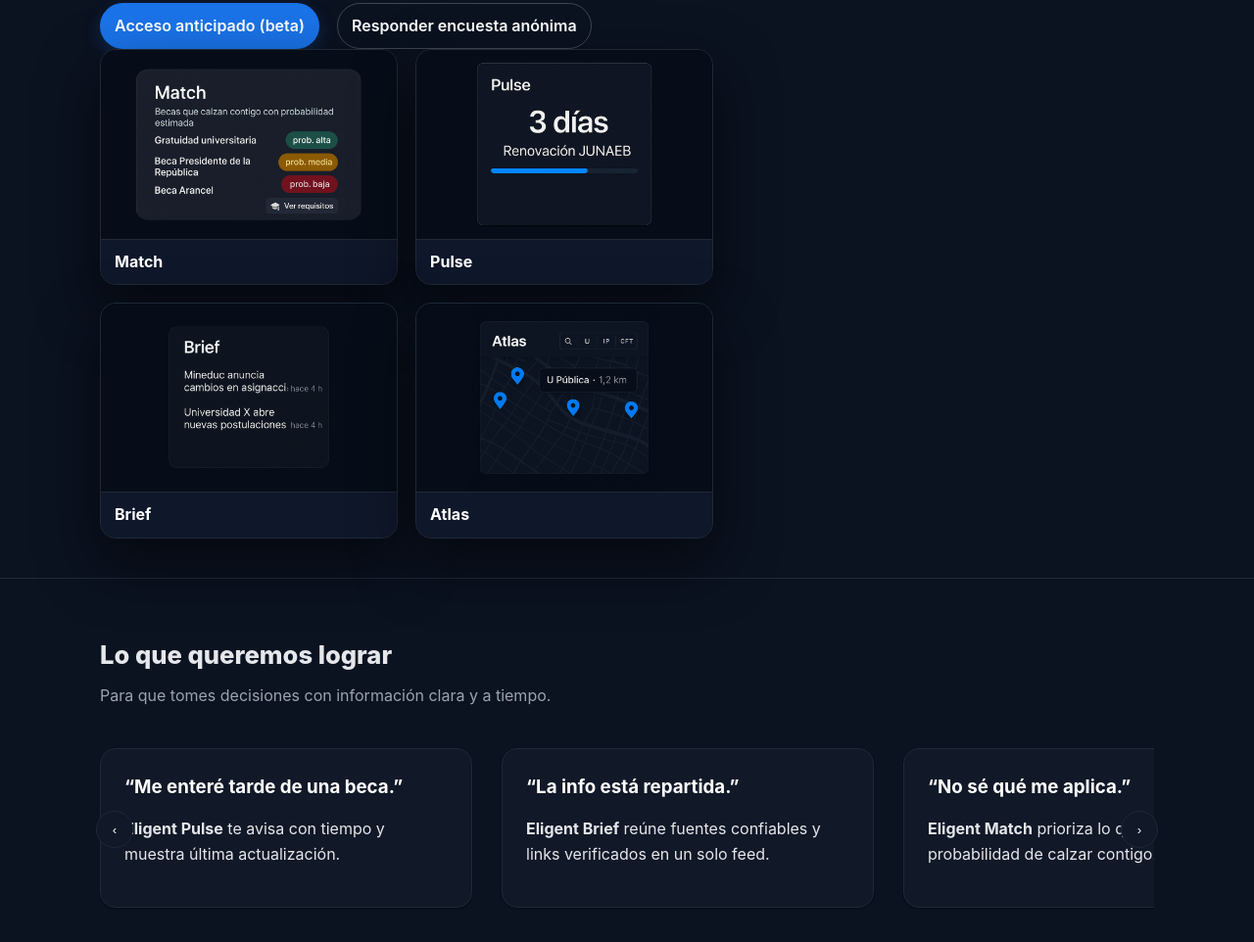
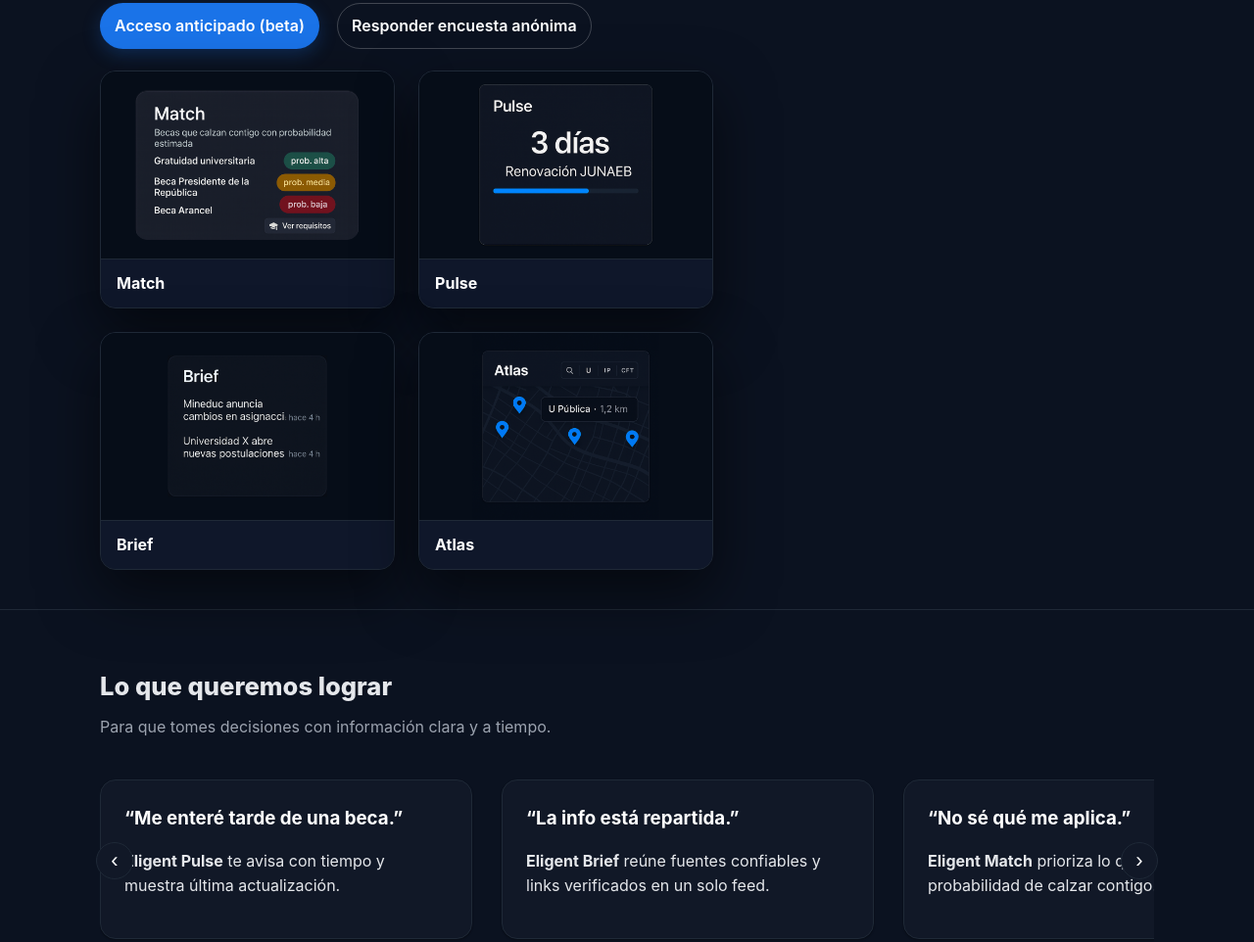
Before and after one commit to black-flight/Eligent, a plain HTML site: page docs/index.html in a window 1280 px wide. Shown: the part 522-1484 px from the top of the page at 98% size. Drawn offline with Linux system fonts and the light colour scheme.

Commit message:
Update styles.css

```diff
--- a/docs/assets/styles.css
+++ b/docs/assets/styles.css
@@ -20,7 +20,8 @@
 header{position:sticky;top:0;background:rgba(15,23,42,.65);backdrop-filter:saturate(180%) blur(12px);border-bottom:1px solid rgba(255,255,255,.08);z-index:30}
 .nav{display:flex;align-items:center;justify-content:space-between;height:68px}
 .brand{display:inline-flex;gap:4px;align-items:center;text-decoration:none}
-.brand img{width:40px;height:40px;object-fit:contain;display:block}
+/* Ajuste fino: logo apenas más arriba */
+.brand img{width:40px;height:40px;object-fit:contain;display:block;position:relative;top:-2px}
 .brand-name{font-weight:900;letter-spacing:.15px;color:#fff;font-size:1.12rem;line-height:1}
 .brand:hover .brand-name{ text-decoration:underline; text-decoration-color:#fff; }
 
@@ -54,29 +55,30 @@
 /* CTA */
 .cta-wrap{margin-top:16px;display:flex;gap:18px;flex-wrap:wrap}
 
-/* Hero: cuadrícula 4 imágenes */
+/* NUEVO: Hero cuadrícula de 4 imágenes grande, debajo de los CTA */
 .hero-quad{
+  margin-top:22px;
   display:grid;
-  grid-template-columns:1fr 1fr;
-  gap:18px;
+  grid-template-columns:repeat(2, minmax(280px, 1fr)); /* 2x2 amplio (estilo Microsoft/Google/IBM) */
+  gap:22px;
 }
 .quad-item{
-  margin:0;
-  background:var(--card);
-  border:1px solid var(--border);
-  border-radius:16px;
-  overflow:hidden;
-  box-shadow:var(--shadow-lg);
+  margin:0;background:var(--card);border:1px solid var(--border);
+  border-radius:var(--radius);overflow:hidden;box-shadow:var(--shadow-lg);
   display:flex;flex-direction:column;
 }
 .quad-item img{
-  width:100%;height:auto;display:block;
+  width:100%;height:auto;display:block; /* sin deformar */
 }
 .quad-item figcaption{
-  padding:10px 14px;
-  font-weight:700;color:#fff;
-  border-top:1px solid var(--border);
-  background:var(--surface);
+  padding:12px 16px;font-weight:700;color:#fff;border-top:1px solid var(--border);background:var(--surface);
+}
+@media (min-width:1120px){
+  .hero-quad{grid-template-columns:repeat(2,1fr);gap:24px}
+  .quad-item img{max-height:420px}
+}
+@media (max-width:700px){
+  .hero-quad{grid-template-columns:1fr}
 }
 
 /* Secciones */
@@ -100,9 +102,18 @@
   border-radius:16px;padding:24px;box-shadow:var(--shadow-sm)
 }
 .car-item h3{margin:0 0 10px;color:#fff}
-.car-btn{position:absolute;top:50%;transform:translateY(-50%);border:1px solid var(--border);background:var(--card);color:#fff;border-radius:999px;width:38px;height:38px;display:flex;align-items:center;justify-content:center;cursor:pointer;transition:background .15s,transform .12s}
+
+/* Flecha centrada en el botón circular del carrusel */
+.car-btn{
+  position:absolute;top:50%;transform:translateY(-50%);
+  border:1px solid var(--border);background:var(--card);color:#fff;border-radius:999px;
+  width:38px;height:38px;
+  display:inline-flex;align-items:center;justify-content:center;
+  cursor:pointer;transition:background .15s,transform .12s;
+  padding:0;line-height:1;font-size:22px; /* centra el glifo verticalmente */
+}
 .car-btn:hover{background:#0e1729}
-.car-btn:active{transform:translateY(1px)}
+.car-btn:active{transform:translateY(-50%) translateY(1px)}
 .car-btn.prev{left:-4px}
 .car-btn.next{right:-4px}
 
@@ -117,6 +128,8 @@
 .footer-grid{display:grid;grid-template-columns:2fr 1fr 1fr;gap:20px}
 .brand-footer{display:inline-flex;gap:6px;align-items:center;text-decoration:none}
 .brand-footer .brand-name{color:#fff;font-weight:800}
+/* Ajuste fino: logo del footer un poquito más arriba */
+.brand-footer img{position:relative;top:-2px}
 .legal{font-size:.85rem;margin-top:10px}
 
 /* Coming soon */
```
